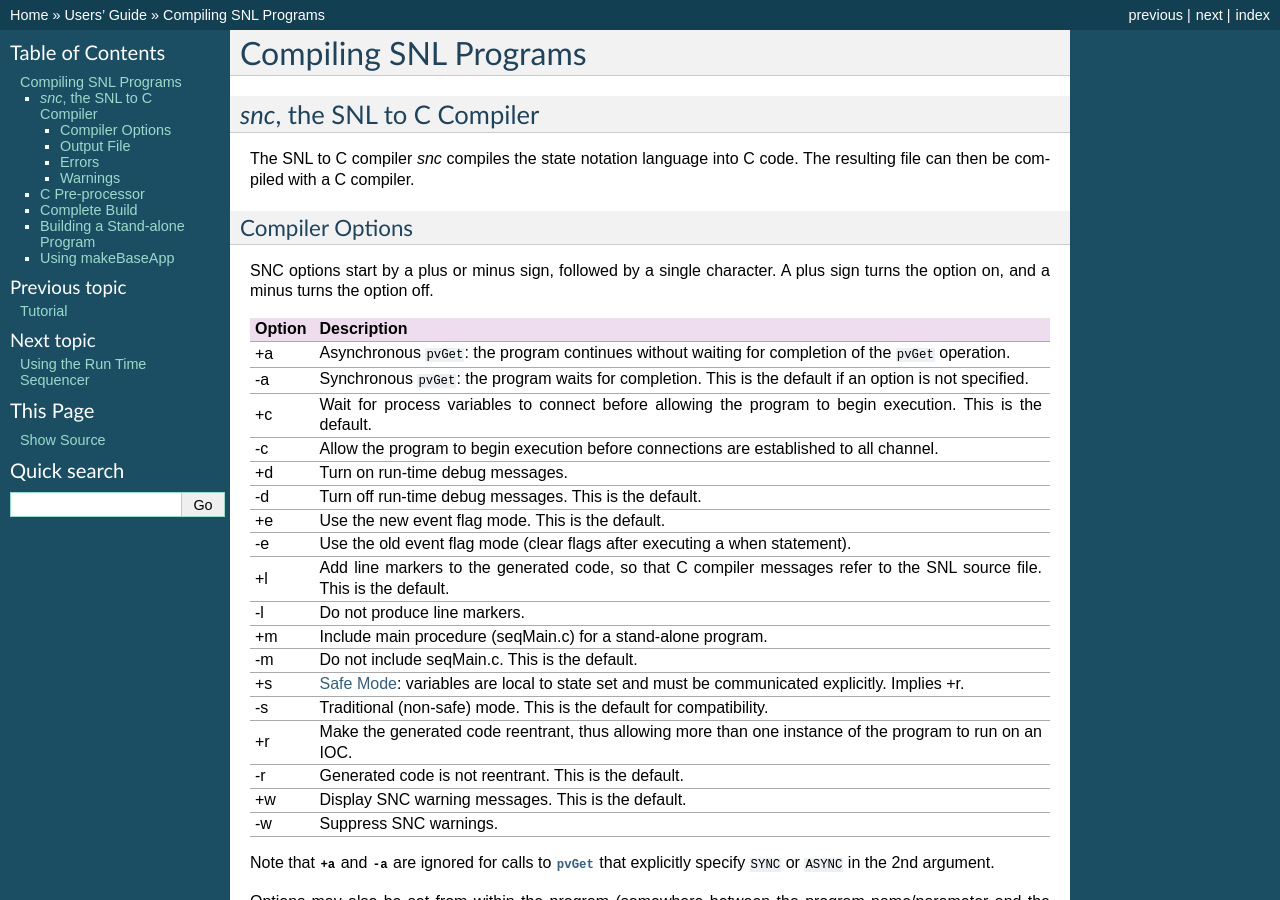
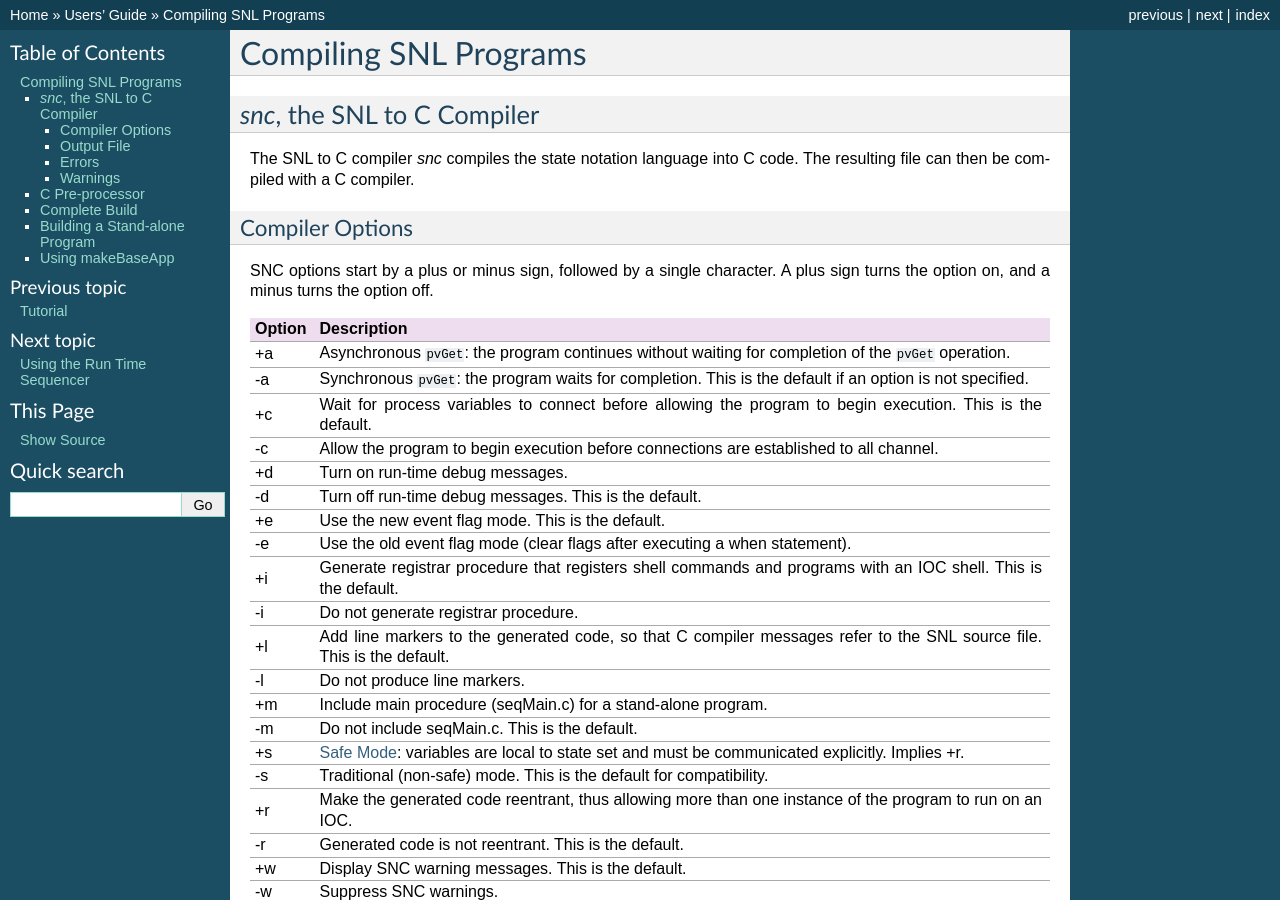
Before and after one commit to jeonghanlee/sequencer-2-2, a Sphinx documentation site: the page built from documentation/Compiling.txt, in a window 1280 px wide and 900 px high. Built offline with Sphinx 7.4.7, drawn with Linux system fonts in a browser that asks for light colours.

Commit message:
documented the -i compiler option

```diff
--- a/documentation/Compiling.txt
+++ b/documentation/Compiling.txt
@@ -33,6 +33,9 @@ Option  Description
   +e    Use the new event flag mode. This is the default.
   -e    Use the old event flag mode (clear flags after executing a
         when statement).
+  +i    Generate registrar procedure that registers shell commands
+        and programs with an IOC shell. This is the default.
+  -i    Do not generate registrar procedure.
   +l    Add line markers to the generated code, so that C compiler
         messages refer to the SNL source file. This is the default.
   -l    Do not produce line markers.
```
